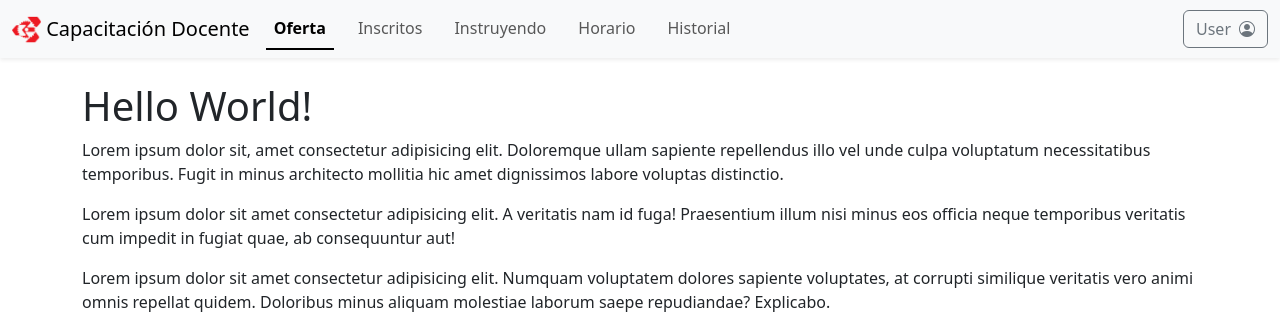
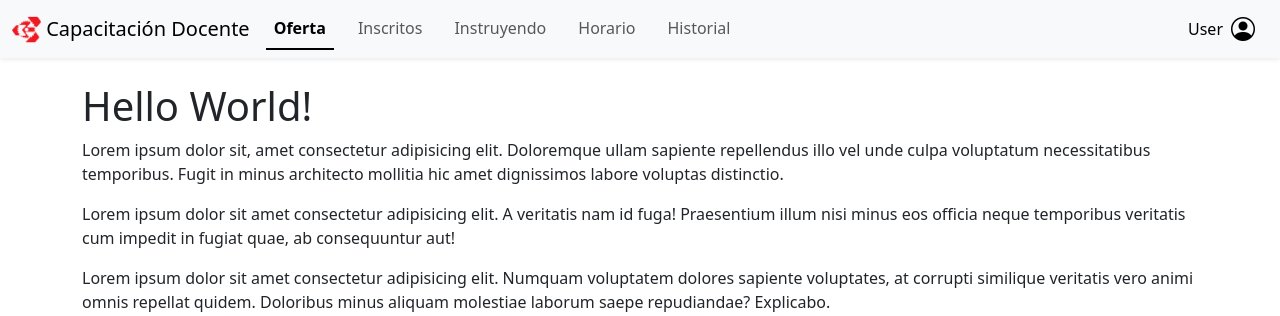
Before and after one commit to fungirox/capacitacion-docente, a PHP site: page / in a window 1280 px wide. Shown: the top 316 px of the page. Run offline with PHP 8.4, Linux system fonts and the light colour scheme.

Commit message:
Se quitó el outline en el perfil de usuario

```diff
--- a/index.php
+++ b/index.php
@@ -28,7 +28,7 @@
                 <div class="collapse navbar-collapse" id="navbarSupportedContent">
                     <ul class="navbar-nav nav-underline me-auto mb-2 mb-lg-0">
                         <li class="nav-item">
-                            <a href="#" class="nav-link" id="oferta" aria-current="page">Oferta</a>
+                            <a href="#" class="nav-link" id="oferta">Oferta</a>
                         </li>
                         <li class="nav-item">
                             <a href="#" class="nav-link" id="inscritos">Inscritos</a>
@@ -44,9 +44,9 @@
                         </li>
                     </ul>
                     <div class="dropdown">
-                        <button class="w-100 btn btn-outline-secondary d-flex align-items-center justify-content-end" type="button" data-bs-toggle="dropdown" aria-expanded="false">
+                        <button class="w-100 btn btn-light py-0 d-flex align-items-center justify-content-end" type="button" data-bs-toggle="dropdown" aria-expanded="false">
                             <span class="fs-6 me-2">User</span>
-                            <i class="bi bi-person-circle" style="font-size: 1rem;"></i>
+                            <i class="bi bi-person-circle" style="font-size: 1.5rem;"></i>
                         </button>
                         <ul class="dropdown-menu dropdown-menu-end">
                             <li>
```
